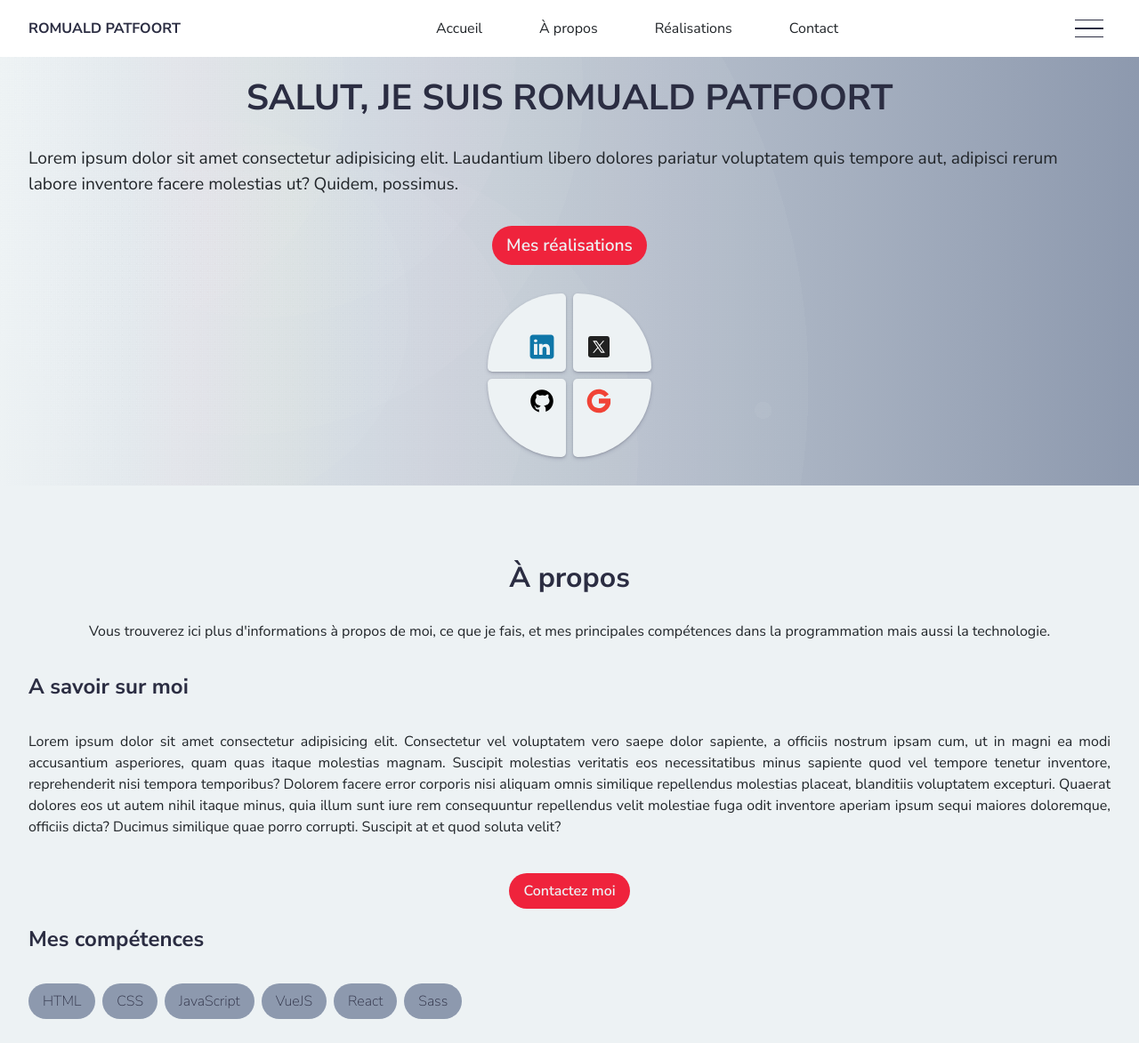
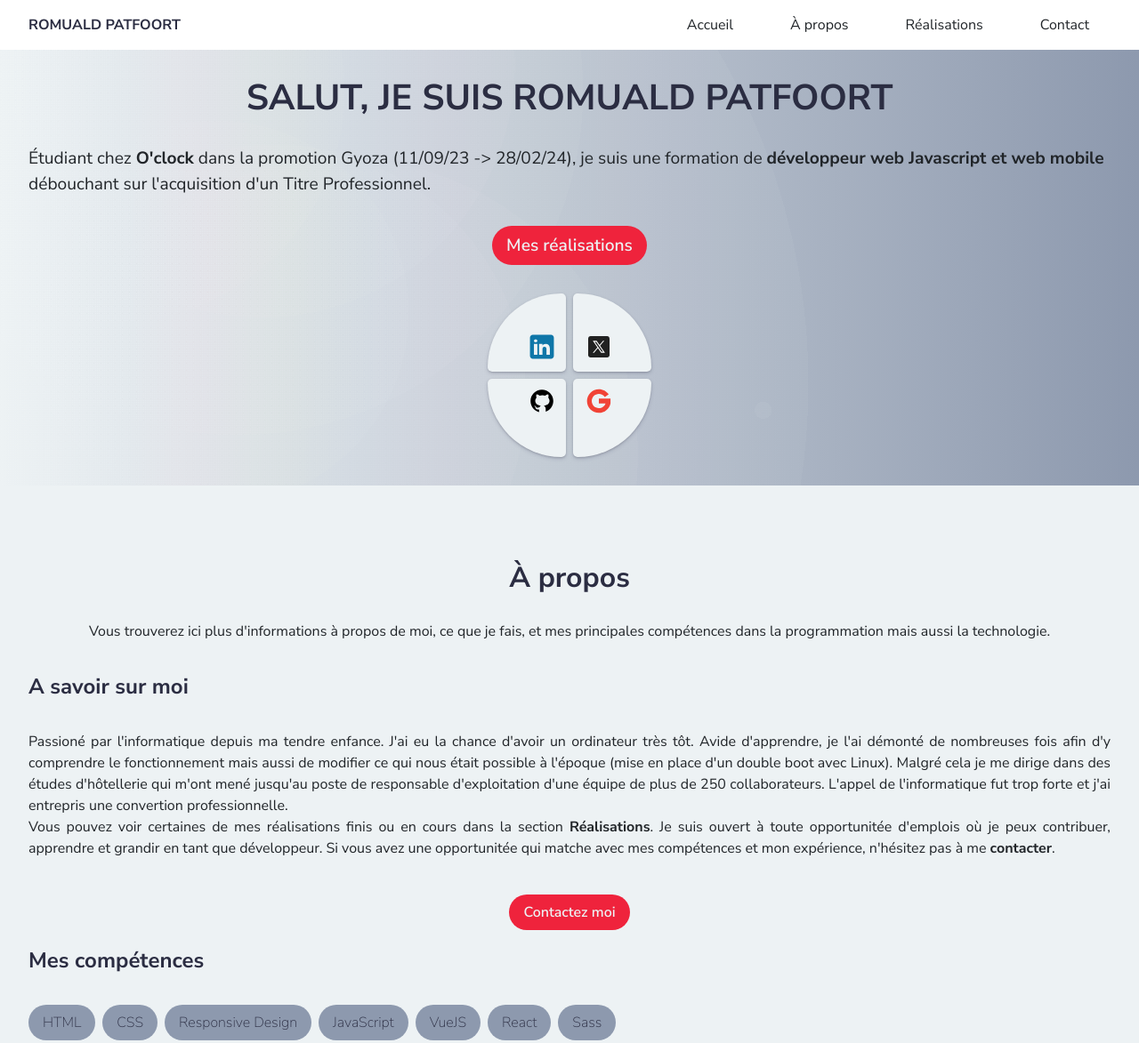
Before and after one commit to sulumor/sulumor.github.io, a plain HTML site: page index.html in a window 1280 px wide. Shown: the top 1173 px of the page at 89% size. Drawn offline with Linux system fonts and the light colour scheme.

Commit message:
Modification des lorems en text - Home et About

```diff
--- a/css/style.css
+++ b/css/style.css
@@ -353,6 +353,10 @@ h3 {
   font-weight: 100;
 }
 
+.bold {
+  font-weight: 800;
+}
+
 /** PROJECTS **/
 
 #projects {
@@ -466,6 +470,14 @@ footer {
     display: block;
   }
 
+  .header__link--sub {
+    display: inline;
+  }
+
+  .button__hamburger {
+    display: none;
+  }
+
   .home__title:hover {
     .home__title--main {
       animation: appear 300ms 1 reverse forwards;
--- a/index.html
+++ b/index.html
@@ -59,17 +59,16 @@
       </div>
     </header>
     <main class="main">
-      <!-- Changer icone Twitter en X -->
-
       <section id="home">
         <h1 class="home__title">
           SALUT, JE SUIS <span class="home__title--main">ROMUALD PATFOORT</span
           ><span class="home__title--sub">SULUMOR</span>
         </h1>
         <p class="home__text">
-          Lorem ipsum dolor sit amet consectetur adipisicing elit. Laudantium
-          libero dolores pariatur voluptatem quis tempore aut, adipisci rerum
-          labore inventore facere molestias ut? Quidem, possimus.
+          Étudiant chez <span class="bold">O'clock</span> dans la promotion
+          Gyoza (11/09/23 -> 28/02/24), je suis une formation de
+          <span class="bold">développeur web Javascript et web mobile</span>
+          débouchant sur l'acquisition d'un Titre Professionnel.
         </p>
         <a class="home__link" href="#projects">Mes réalisations</a>
         <div class="home__cards-container">
@@ -169,18 +168,21 @@
           <article class="about__article">
             <h3 class="about__article-title">A savoir sur moi</h3>
             <p class="about__article-text">
-              Lorem ipsum dolor sit amet consectetur adipisicing elit.
-              Consectetur vel voluptatem vero saepe dolor sapiente, a officiis
-              nostrum ipsam cum, ut in magni ea modi accusantium asperiores,
-              quam quas itaque molestias magnam. Suscipit molestias veritatis
-              eos necessitatibus minus sapiente quod vel tempore tenetur
-              inventore, reprehenderit nisi tempora temporibus? Dolorem facere
-              error corporis nisi aliquam omnis similique repellendus molestias
-              placeat, blanditiis voluptatem excepturi. Quaerat dolores eos ut
-              autem nihil itaque minus, quia illum sunt iure rem consequuntur
-              repellendus velit molestiae fuga odit inventore aperiam ipsum
-              sequi maiores doloremque, officiis dicta? Ducimus similique quae
-              porro corrupti. Suscipit at et quod soluta velit?
+              Passioné par l'informatique depuis ma tendre enfance. J'ai eu la
+              chance d'avoir un ordinateur très tôt. Avide d'apprendre, je l'ai
+              démonté de nombreuses fois afin d'y comprendre le fonctionnement
+              mais aussi de modifier ce qui nous était possible à l'époque (mise
+              en place d'un double boot avec Linux). Malgré cela je me dirige
+              dans des études d'hôtellerie qui m'ont mené jusqu'au poste de
+              responsable d'exploitation d'une équipe de plus de 250
+              collaborateurs. L'appel de l'informatique fut trop forte et j'ai
+              entrepris une convertion professionnelle.<br />
+              Vous pouvez voir certaines de mes réalisations finis ou en cours
+              dans la section <span class="bold">Réalisations</span>. Je suis
+              ouvert à toute opportunitée d'emplois où je peux contribuer,
+              apprendre et grandir en tant que développeur. Si vous avez une
+              opportunitée qui matche avec mes compétences et mon expérience,
+              n'hésitez pas à me <span class="bold">contacter</span>.
             </p>
             <a href="#contact" class="about__article-link">Contactez moi</a>
           </article>
@@ -189,6 +191,7 @@
             <div class="about__article-tag-container">
               <span class="about__article-tag">HTML</span>
               <span class="about__article-tag">CSS</span>
+              <span class="about__article-tag">Responsive Design</span>
               <span class="about__article-tag">JavaScript</span>
               <span class="about__article-tag">VueJS</span>
               <span class="about__article-tag">React</span>
```
